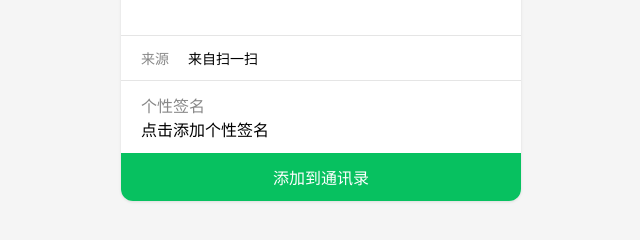
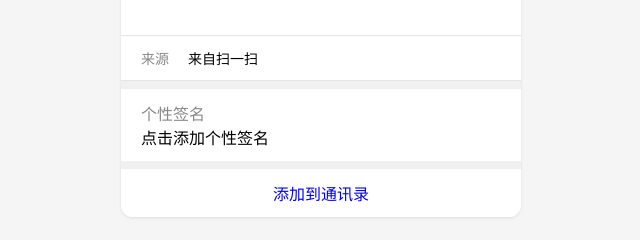
Before and after one commit to whysunny66/wechat-addfriend, a plain HTML site: page index.html in a window 1280 px wide. Shown: the part 224-464 px from the top of the page, without its empty margins (319-959 px from the left). Drawn offline with Linux system fonts and the light colour scheme.

Commit message:
Update index.html

```diff
--- a/index.html
+++ b/index.html
@@ -23,7 +23,6 @@
             position: relative;
         }
 
-        /* 头部区域 */
         .header {
             display: flex;
             justify-content: space-between;
@@ -91,17 +90,19 @@
         .signature-box {
             min-height: 44px;
             padding: 12px 20px;
+            border-top: 8px solid #f0f0f0;
         }
 
         .add-button {
             display: block;
             width: 100%;
             padding: 12px;
-            background: #07c160;
-            color: white;
+            background: white;
+            color: blue;
             border: none;
             font-size: 16px;
             cursor: pointer;
+            border-top: 8px solid #f0f0f0;
         }
 
         .modal {
@@ -143,7 +144,6 @@
         <button class="add-button" onclick="alert('好友请求已发送')">添加到通讯录</button>
     </div>
 
-    <!-- 编辑弹窗 -->
     <div class="modal" id="editModal">
         <h3 id="modalTitle">编辑内容</h3>
         <input type="text" id="editInput" style="width: 100%; padding: 8px;">
```
